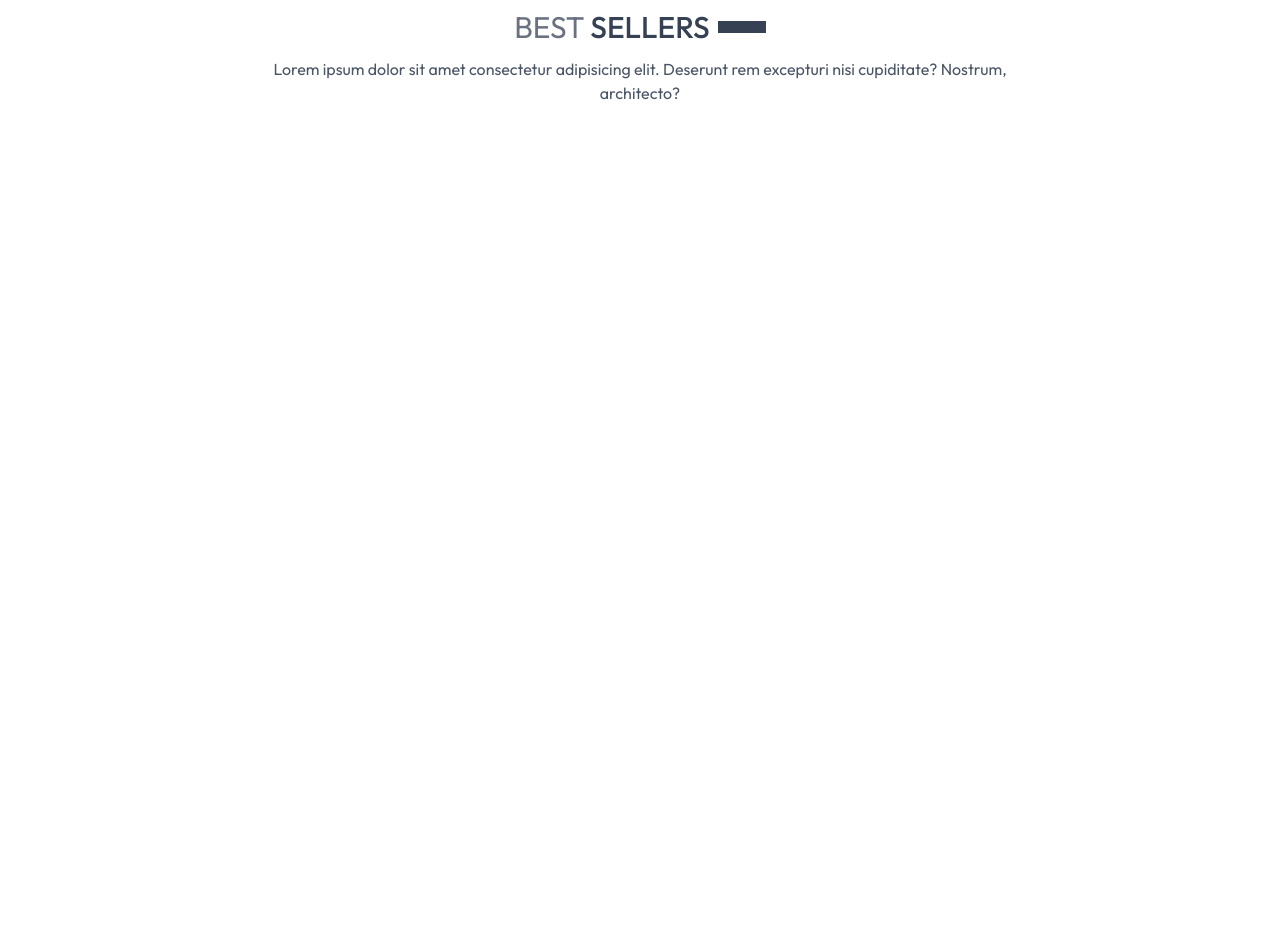
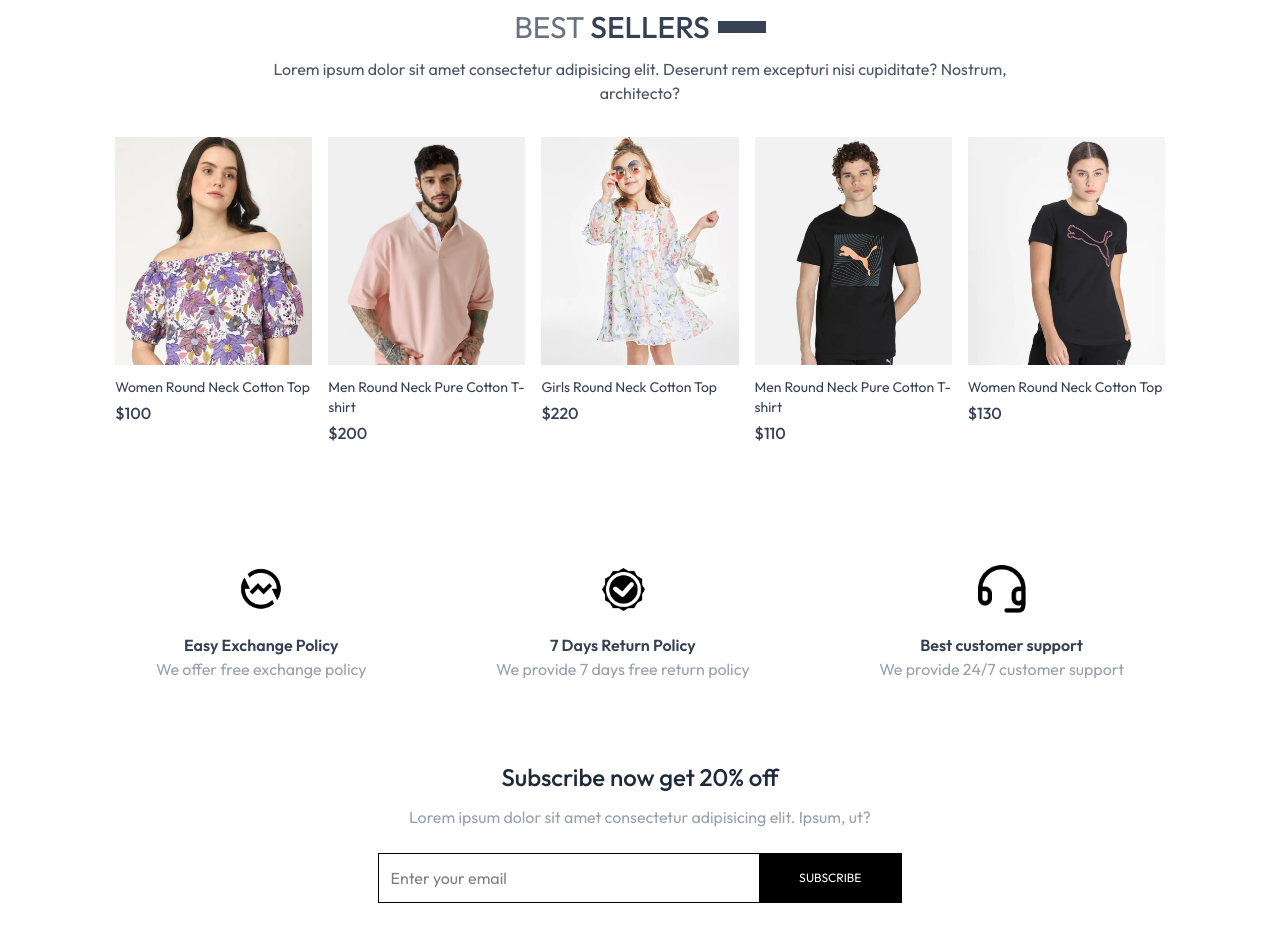
Before and after one commit to ritesharya-11/E-COMMERCE, a React (Vite) app: page / in a window 1280 px wide. Shown: the part 1380-2307 px from the top of the page. Before the commit the page ends 1557 px from the top, so only its background shows below. Built offline with nearby package versions, Linux system fonts and the light colour scheme.

Commit message:
newsletterbox and ourpolicy

```diff
--- a/src/components/BestSeller.jsx
+++ b/src/components/BestSeller.jsx
@@ -5,13 +5,14 @@
 
 const BestSeller = () => {
 
-    const {products} = useContext(ShopContext)
+    const {products} = useContext(ShopContext);
     const [bestSeller,setBestSeller] = useState([]);
 
-    useEffect(()=>{
-    const bestProduct = products.filter((item)=> item.bestSeller)
-    setBestSeller(bestProduct.slice(0,5))
-}, [products])
+ useEffect(() => {
+
+  const bestProduct = products.filter((item) => item.bestseller);
+  setBestSeller(bestProduct.slice(0, 5));
+}, [products]);
 
   return (
     <div className='my-10'>
@@ -22,7 +23,7 @@
           Nostrum, architecto?
           </p>
         </div>
-        <div className='grid grid-cols-2 sm:grid-cols-3 md:grid-cols-4 lg:grid-cols-5 gap-4 gap-y'>
+        <div className='grid grid-cols-2 sm:grid-cols-3 md:grid-cols-4 lg:grid-cols-5 gap-4 gap-y-6'>
             {
               bestSeller.map((item,index)=>(
                 <Productitem key={index} id={item._id} name={item.name} image={item.image} price={item.price} />
--- /dev/null
+++ b/src/components/NewsletterBox.jsx
@@ -0,0 +1,25 @@
+import React from 'react'
+
+const NewsletterBox = () => {
+
+    const onSubmitHandler = (event) =>{
+       event.preventDefault();
+
+    }
+  return (
+    <div className='text-center'>
+        <p className='text-2xl font-medium text-gray-800'>Subscribe now get 20% off</p>
+        <p className='text-gray-400 mt-3'>
+            Lorem ipsum dolor sit amet consectetur adipisicing elit. Ipsum, ut?
+        </p>
+       <form onSubmit={onSubmitHandler} className='w-full sm:w-1/2 flex items-center gap-3 mx-auto my-6 border pl-3'>
+        <input className='w-full sm:flex-1 outline-none' type="email" placeholder='Enter your email' />
+        <button type='submit ' className='bg-black text-white text-xs px-10 py-4'>SUBSCRIBE</button>
+       </form>
+
+
+    </div>
+  )
+}
+
+export default NewsletterBox
--- /dev/null
+++ b/src/components/OutPolicy.jsx
@@ -0,0 +1,26 @@
+import React from 'react'
+import { assets } from '../assets/assets'
+
+const OutPolicy = () => {
+  return (
+    <div className='flex flex-col sm:flex-row justify-around gap-12 text-center py-20 text-xs sm:text-sm md:text-base text-gray-700'>
+        <div>
+            <img src={assets.exchange_icon} className='w-12 m-auto mb-5' alt="" />
+            <p className='font-semibold'>Easy Exchange Policy </p>
+            <p className='text-gray-400'>We offer free exchange policy</p>
+        </div>
+        <div>
+            <img src={assets.quality_icon} className='w-12 m-auto mb-5' alt="" />
+            <p className='font-semibold'>7 Days Return Policy </p>
+            <p className='text-gray-400'>We provide 7 days free return policy</p>
+        </div>
+        <div>
+            <img src={ assets.support_img} className='w-12 m-auto mb-5' alt="" />
+            <p className='font-semibold'> Best customer support </p>
+            <p className='text-gray-400'>We provide 24/7 customer support</p>
+        </div>
+    </div>
+  )
+}
+
+export default OutPolicy
--- a/src/components/ProductItem.jsx
+++ b/src/components/ProductItem.jsx
@@ -1,8 +1,6 @@
 import React, { useContext } from 'react'
 import { ShopContext } from '../context/Context'
 import { Link } from 'react-router-dom';
-import { Links } from 'react-router-dom';
-// import {Link} from 'react-router-dom'
 
 const Productitem = ({id, image, name,price}) => {
 
@@ -12,7 +10,7 @@
   return (
      <Link className='text-gray-700 cursor-pointer' to={`/product/${id}`}>
       <div className='overflow-hidden'>
-        <img className='hover:scale-110 transtion ease-in-out' src={image[0]}  alt="" />
+        <img className='hover:scale-110 transition ease-in-out' src={image[0]}  alt="" />
       </div>
       <p className='pt-3 pb-1 text-sm'>{name}</p>
       <p className='font-sm font-medium'>{currency}{price}</p>
--- a/src/pages/Home.jsx
+++ b/src/pages/Home.jsx
@@ -2,6 +2,9 @@
 import Hero from '../components/Hero'
 import LatestCollection from '../components/LatestCollection'
 import BestSeller from '../components/BestSeller'
+import OutPolicy from '../components/OutPolicy'
+import NewsletterBox from '../components/NewsletterBox'
+
 
 
 const Home = () => {
@@ -9,7 +12,9 @@
     <div>
       <Hero />
       <LatestCollection />
-      <BestSeller />
+      <BestSeller/>
+      <OutPolicy/>
+      <NewsletterBox/>
     </div>
   )
 }
```
Also changed, not shown: src/context/Context.jsx (+4 -4 lines).
